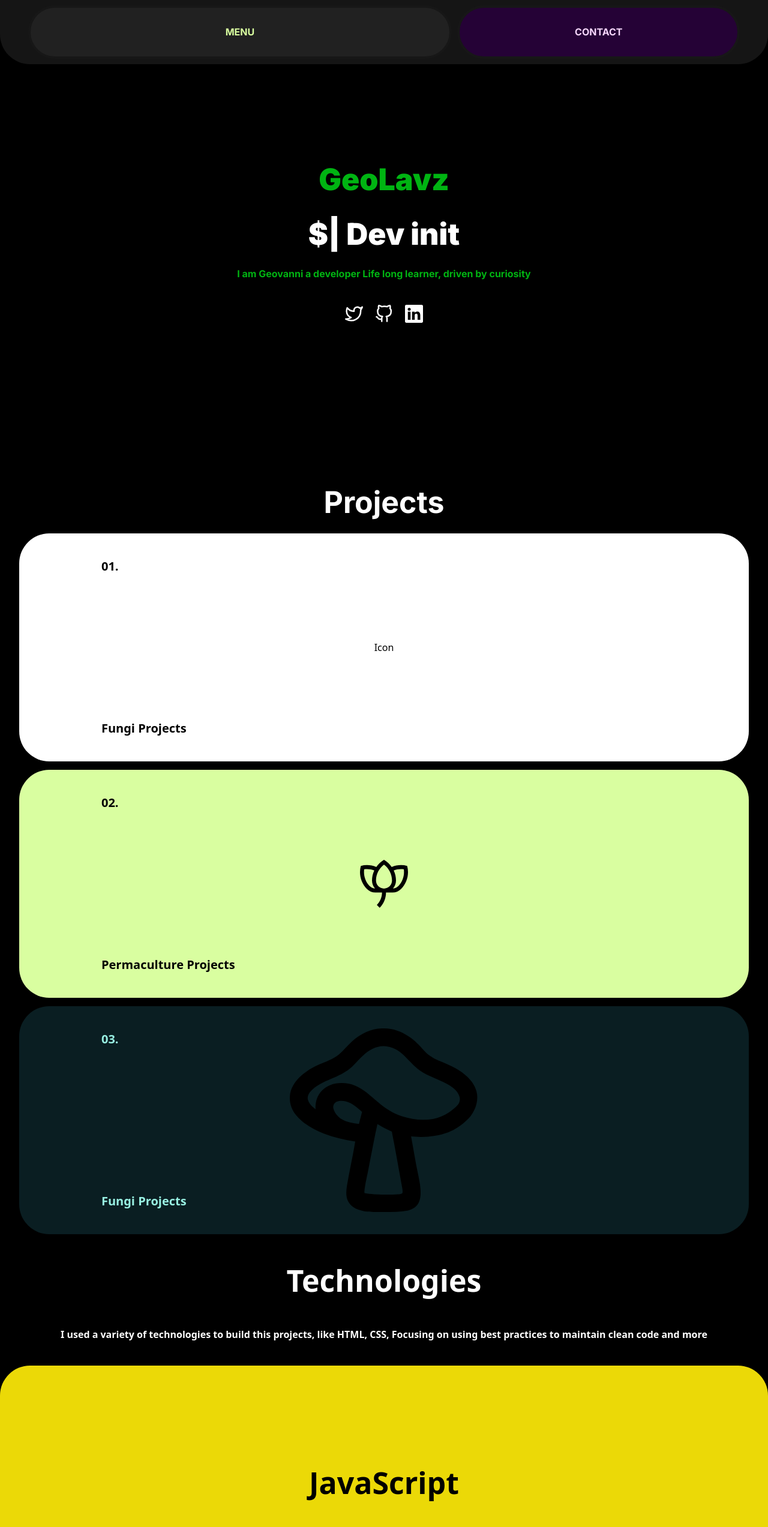
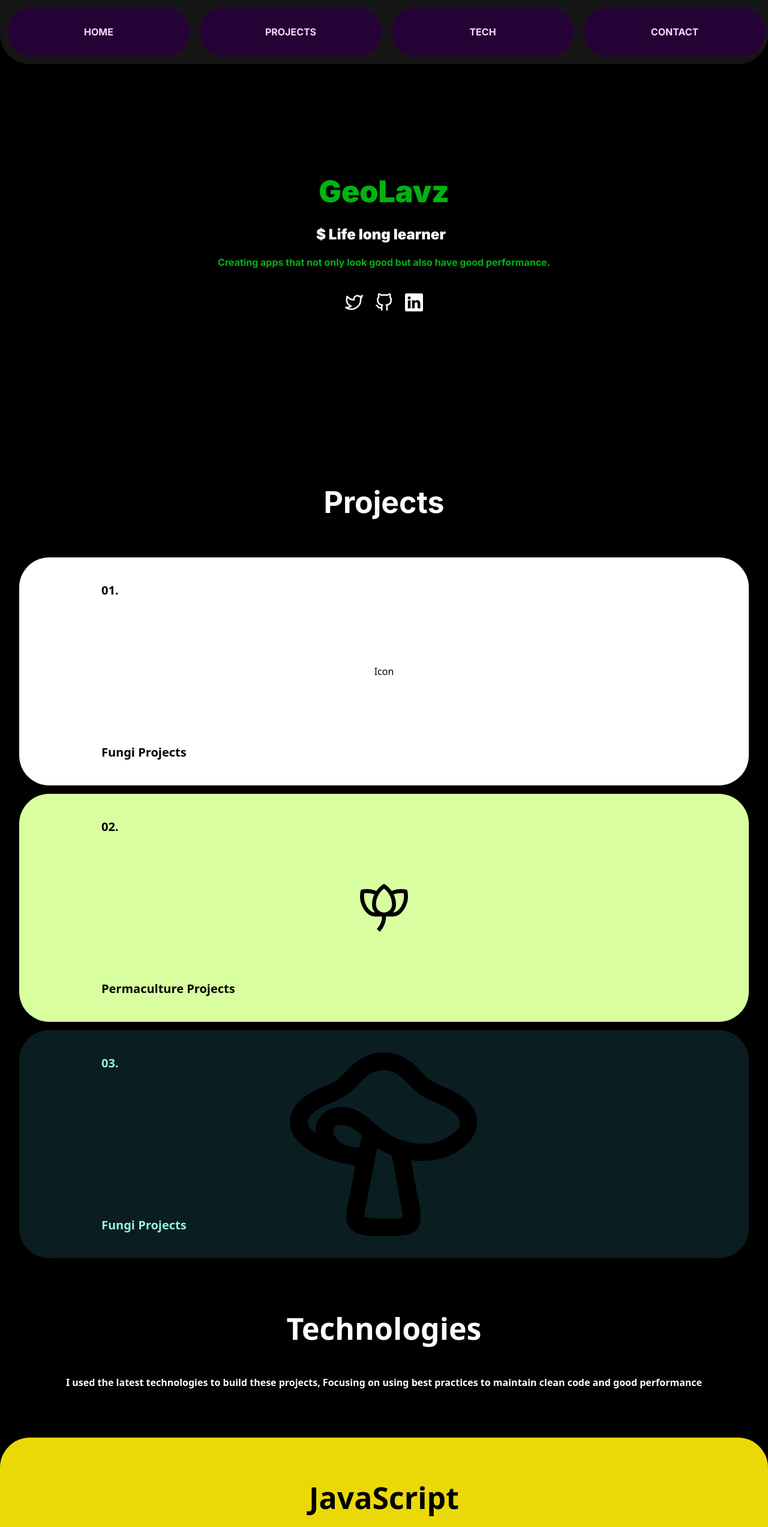
Before and after one commit to Labastidaa/Portfolio-Website, a React (Vite) app: page / in a window 1280 px wide. Shown: the top 2545 px of the page at 60% size. Built offline with nearby package versions, Linux system fonts and the light colour scheme.

Commit message:
Layout v4

```diff
--- a/package.json
+++ b/package.json
@@ -11,7 +11,8 @@
   "dependencies": {
     "react": "^18.2.0",
     "react-dom": "^18.2.0",
-    "react-icons": "^4.7.1"
+    "react-icons": "^4.7.1",
+    "react-simple-typewriter": "^5.0.1"
   },
   "devDependencies": {
     "@types/react": "^18.0.27",
--- a/src/App.jsx
+++ b/src/App.jsx
@@ -3,7 +3,7 @@ import './App.css'
 import Navbar from './Components/Navbar'
 import Hero from './Components/Hero'
 import Projects from './Components/Projects'
-import Technologies from './Components/Technologies'
+import Stacks from './Components/Stacks'
 
 function App() {
   const [count, setCount] = useState(0)
@@ -13,7 +13,7 @@ function App() {
       <Hero/>
       <Navbar />
       <Projects />
-      <Technologies/>
+      <Stacks/>
     </div>
   )
 }
--- a/src/Components/Contact.jsx
+++ b/src/Components/Contact.jsx
@@ -0,0 +1,13 @@
+import React from 'react'
+
+const Contact = () => {
+    return(
+        <div className=''>
+            <div className='bg-[#212121] w-screen h-[200px] rounded-[50px] flex items-center justify-center text-[50px] font-bold text-white z-0' >
+            JavaScript
+            </div>
+        </div>
+    )
+}
+
+export default Contact
--- a/src/Components/Hero.jsx
+++ b/src/Components/Hero.jsx
@@ -1,6 +1,7 @@
 import React from 'react'
 import { FiGithub, FiTwitter } from 'react-icons/fi'
 import { BsLinkedin } from 'react-icons/bs'
+import { Typewriter } from 'react-simple-typewriter'
 
 {/* Hero component */}
 
@@ -10,10 +11,23 @@ const Hero = () => {
 
             <div className=' text-white w-[73.3333333%] space-y-[16px] flex flex-col items-center justify-center'>
                 <h1 className='text-[#00B412] font-Inter font-extrabold text-[3.125rem] '>GeoLavz</h1>
-                <h1 className='font-Inter font-black text-[3.12rem]'>$| Dev init</h1>
-                <p className='text-[#00B412] text-base font-Inter font-bold text-[1rem]' >
-                    I am Geovanni a developer
-                    Life long learner, driven by curiosity
+                <h1 className='font-Inter font-black text-[1.5rem]'> $ {' '}
+                    <Typewriter
+                    loop={0}
+                    words = {[
+                        'Developer',
+                        'Life long learner',
+                        'Driven by curiosity',
+                    ]}
+                    typeSpeed = {140}
+                    deleteSpeed = {50}
+                    delaySpeed = {2000}
+                    cursor = {true}
+                    cursorBlinking = {true}
+                    />
+                </h1>
+                <p className='text-[#00B412] text-base font-Inter font-bold text-[1.25rem] text-center' >
+                    Creating apps that not only look good but also have good performance.
                 </p>
                 {/* <a href="" className='text-xl text-[#00B412]'>More about me</a> */}
             </div>
--- a/src/Components/Navbar.jsx
+++ b/src/Components/Navbar.jsx
@@ -19,12 +19,32 @@ const Navbar = () => {
     return(
         <div className = 'flex items-center justify-center w-screen fixed top-[0px]' >
 
-            <div className='flex justify-center items-center bg-[#171717]/95 w-screen h-[107px] rounded-[50px] rounded-t-none space-x-[9px] '>
+            <ul className='flex justify-center items-center bg-[#171717]/95 w-screen h-[107px] rounded-[50px] rounded-t-none space-x-[9px]'>
 
-                <a href="" className='bg-[#212121] leading-[1.188rem] text-[#D9FEA0] font-Inter font-base font-bold flex items-center justify-center rounded-[50px] w-[55.2%] h-[89px] border-4 border-[#171717]'>MENU</a>
+                    <li className='bg-[#212121] rounded-[50px] w-[55.2%] h-[89px] border-4 border-[#171717] flex sm:hidden items-center justify-center'>
+                        <a href="" className=' flex  leading-[1.188rem] text-[#D9FEA0] font-Inter font-base font-bold'>
+                            MENU
+                            <AiOutlineMenu className='ml-[10px] md:hidden'/>
+                        </a>
+                    </li>
 
-                <a href="" className='bg-[#250236] leading-[1.188rem] font-Inter text-[1rem] font-bold  flex items-center justify-center rounded-[50px] w-[36.8%] h-[89px] text-[#F6D7FC] border-4 border-[#171717]'>CONTACT</a>
-            </div>
+                    <li className='hidden sm:flex bg-[#250236] flex items-center justify-center rounded-[50px] w-[36.8%] h-[89px] text-[#F6D7FC] border-4 border-[#171717]'>
+                        <a href="" className=' leading-[1.188rem] font-Inter text-[1rem] font-bold '>HOME</a>
+                    </li>
+
+                    <li className='hidden sm:flex bg-[#250236] items-center justify-center rounded-[50px] w-[36.8%] h-[89px] text-[#F6D7FC] border-4 border-[#171717]'>
+                        <a href="" className=' leading-[1.188rem] font-Inter text-[1rem] font-bold '>PROJECTS</a>
+                    </li>
+
+                    <li className='hidden sm:flex bg-[#250236] items-center justify-center rounded-[50px] w-[36.8%] h-[89px] text-[#F6D7FC] border-4 border-[#171717]'>
+                        <a href="" className=' leading-[1.188rem] font-Inter text-[1rem] font-bold '>TECH</a>
+                    </li>
+
+                    <li className='bg-[#250236] flex items-center justify-center rounded-[50px] w-[36.8%] h-[89px] text-[#F6D7FC] border-4 border-[#171717]'>
+                        <a href="" className=' leading-[1.188rem] font-Inter text-[1rem] font-bold '>CONTACT</a>
+                    </li>
+
+            </ul>
 
         </div>
     )
--- a/src/Components/Projects.jsx
+++ b/src/Components/Projects.jsx
@@ -1,10 +1,11 @@
 import React from 'react'
+
 
 const Projects = () => {
     return (
         <div className='bg-black w-auto h-1000px' >
             <div className=' flex space-y-[14px] flex-col items-center justify-center'>
-                <p className=' text-white text-bold font-Inter font-bold text-[50px]'>Projects</p>
+                <p className=' text-white text-bold font-Inter font-bold text-[50px] pb-10'>Projects</p>
 
                 <div className='flex items-center justify-center bg-white w-[94.9333333333%] h-[380px] rounded-[50px]'>
                     <div className='grid grid-cols-3 grid-rows-3 w-[77.52809%] h-[300px]'>
--- /dev/null
+++ b/src/Components/Stacks.jsx
@@ -0,0 +1,40 @@
+import React from 'react'
+
+
+const Stacks = () => {
+    return(
+        <div>
+            <div className='bg-black text-white flex flex-col items-center justify-center'>
+                <h1 className='font-bold text-[3.125rem] pt-20'>Technologies</h1>
+                <p className='font-bold text-[16px] px-10 p-10 pb-20 text-center'>I used the latest technologies to build these projects,
+Focusing on using best practices to maintain clean code and good performance </p>
+
+                <div className=''>
+                    <div className='bg-[#EBD907] w-screen h-[200px] rounded-[50px] flex items-center justify-center text-[50px] font-bold text-black sticky top-[108px] z-0' >
+                        JavaScript
+                    </div>
+                    <div className='bg-[#4158AB] w-screen h-[200px] rounded-[50px] flex items-center justify-center text-[50px] font-bold text-black sticky top-[148px] z-1' >
+                        CSS
+                    </div>
+                    <div className='bg-[#B64F2F] w-screen h-[200px] rounded-[50px] flex items-center justify-center text-[50px] font-bold text-black sticky top-[188px] z-2' >
+                        HTML
+                    </div>
+                    <div className='bg-[#411102] w-screen h-[200px] rounded-[50px] flex items-center justify-center text-[50px] font-bold text-black sticky top-[228px] z-3' >
+                        Tailwind
+                    </div>
+                    <div className='bg-[#D8D8D8] w-screen h-[200px] rounded-[50px] flex items-center justify-center text-[50px] font-bold text-black sticky top-[268px] z-4' >
+                        Npm
+                    </div>
+                    <div className='bg-[#BEA2BE] w-screen h-[200px] rounded-[50px] flex items-center justify-center text-[50px] font-bold text-black sticky top-[308px] z-5' >
+                        React
+                    </div>
+                    <div className='bg-[#212121] w-screen h-[470px] rounded-[50px] flex items-center justify-center text-[50px] font-bold text-white sticky top-[348] z-6' >
+                    Contact
+                    </div>
+                </div>
+            </div>
+        </div>
+    )
+}
+
+export default Stacks
--- a/src/Components/Technologies.jsx
+++ /dev/null
@@ -1,37 +0,0 @@
-import React from 'react'
-
-
-const Navbar = () => {
-    return(
-        <div>
-            <div className='bg-black text-white flex flex-col items-center justify-center'>
-                <h1 className='font-bold text-[3.125rem] pt-[40px]'>Technologies</h1>
-                <p className='font-bold text-[16px] px-10 py-10 text-center'>I used a variety of technologies to build this projects, like HTML, CSS,
-Focusing on using best practices to maintain clean code and more </p>
-
-                <div className=' '>
-                    <div className='bg-[#EBD907] w-screen h-[390px] rounded-[50px] flex items-center justify-center text-[50px] font-bold text-black sticky top-[108px] z-0' >
-                        JavaScript
-                    </div>
-                    <div className='bg-[#4158AB] w-screen h-[390px] rounded-[50px] flex items-center justify-center text-[50px] font-bold text-black sticky top-[148px] z-1' >
-                        CSS
-                    </div>
-                    <div className='bg-[#B64F2F] w-screen h-[390px] rounded-[50px] flex items-center justify-center text-[50px] font-bold text-black sticky top-[188px] z-2' >
-                        HTML
-                    </div>
-                    <div className='bg-[#411102] w-screen h-[390px] rounded-[50px] flex items-center justify-center text-[50px] font-bold text-black sticky top-[228px] z-3' >
-                        Tailwind
-                    </div>
-                    <div className='bg-[#D8D8D8] w-screen h-[390px] rounded-[50px] flex items-center justify-center text-[50px] font-bold text-black sticky top-[268px] z-4' >
-                        Npm
-                    </div>
-                    <div className='bg-[#BEA2BE] w-screen h-[390px] rounded-[50px] flex items-center justify-center text-[50px] font-bold text-black sticky top-[308px] z-5' >
-                        React
-                    </div>
-                </div>
-            </div>
-        </div>
-    )
-}
-
-export default Navbar
--- a/tailwind.config.cjs
+++ b/tailwind.config.cjs
@@ -13,9 +13,7 @@ module.exports = {
         custLightGreen: '#D9FEA0',
         custDarkGreen: '#0A1E22',
         custPurple: '#250236',
-        custDarkGray: '#212121',
-
-
+        custDarkGray: '#212121'
       },
       fontFamily:{
         'Inter': ['Inter', 'sans-serif']
```
Also changed, not shown: 1 other file (tests, documents, lock files or other folders).
